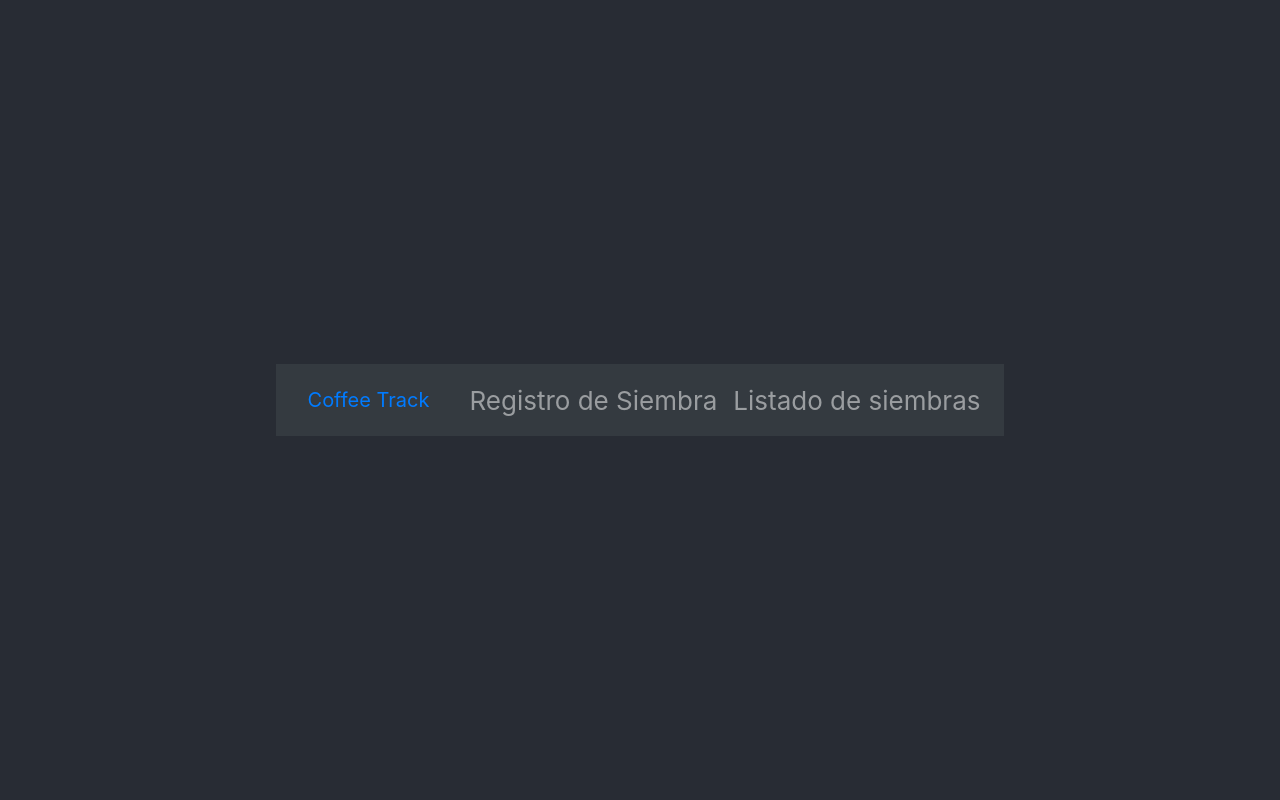
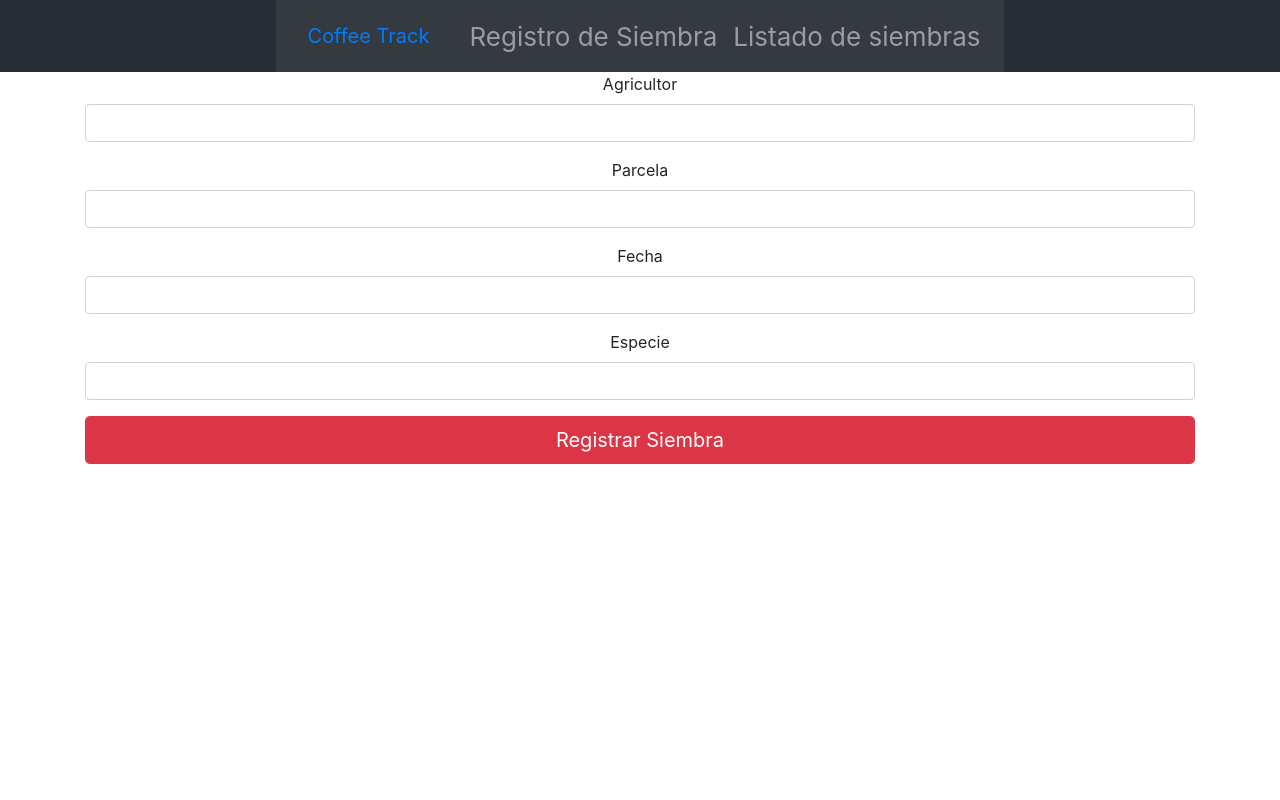
Before and after one commit to mpjaramillo/frontend-siembra, a React (Create React App) app: page / in a window 1280 px wide. Shown: the top 800 px of the page. Built offline with nearby package versions, Linux system fonts and the light colour scheme.

Commit message:
updating css

```diff
--- a/src/App.css
+++ b/src/App.css
@@ -15,8 +15,8 @@
 
 .App-header {
   background-color: #282c34;
-  min-height: 100vh;
   display: flex;
+  margin-top: 0;
   flex-direction: column;
   align-items: center;
   justify-content: center;
```
